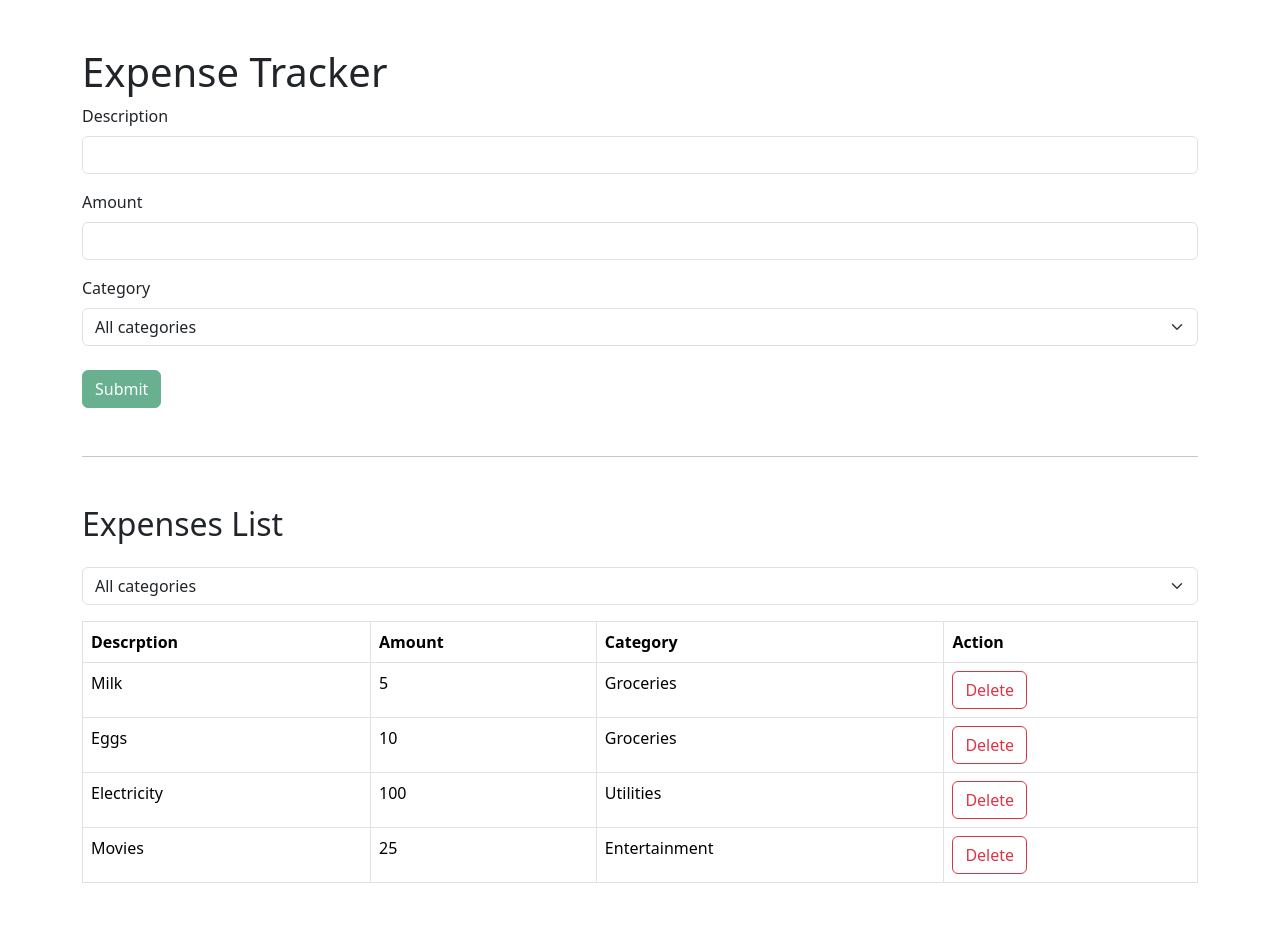
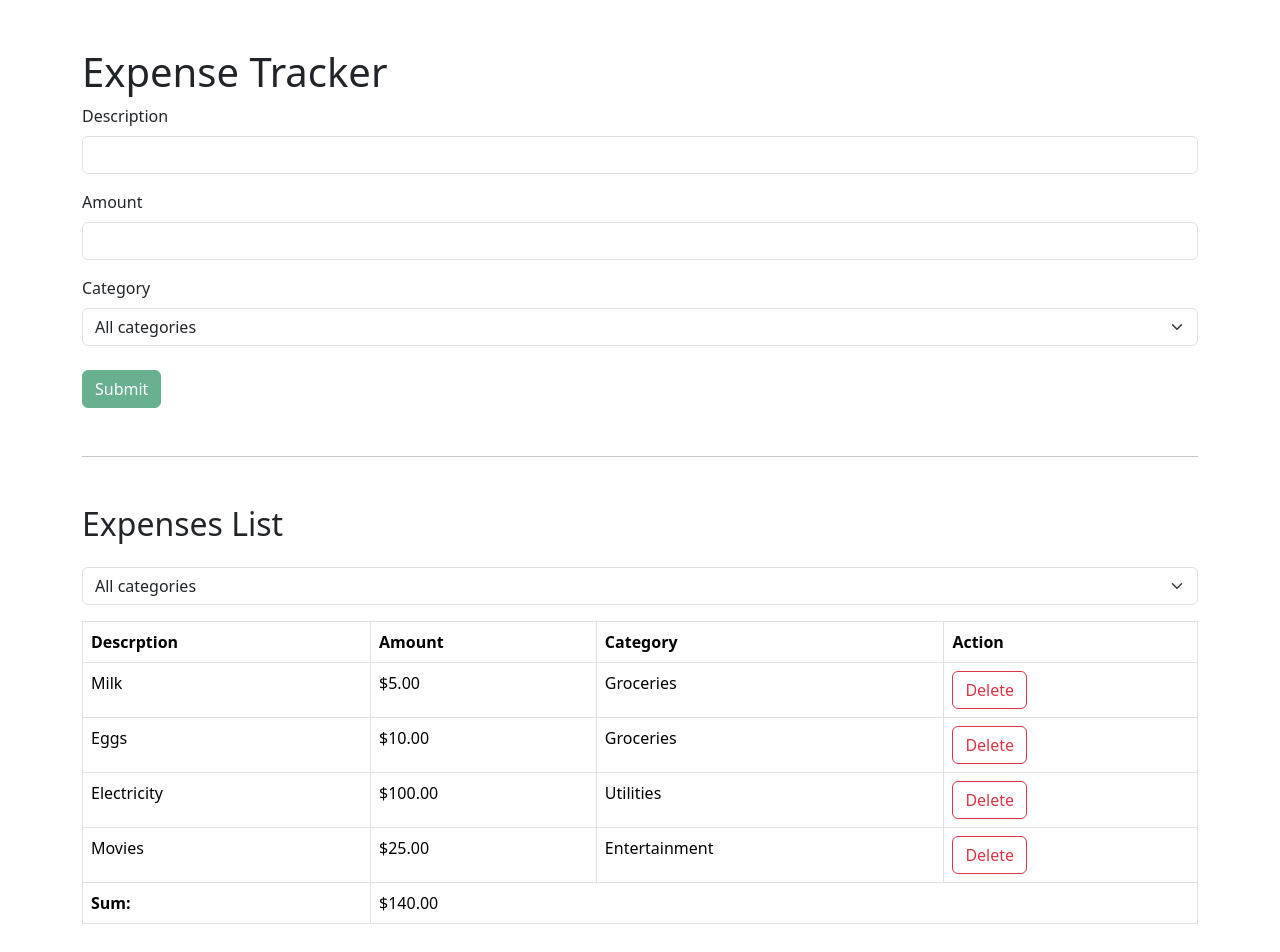
Before and after one commit to TomaszKlekner/gameHub, a React (Vite) app: page / in a window 1280 px wide. Shown: the top 952 px of the page. Before the commit the page ends 931 px from the top, so only its background shows below. Built offline with nearby package versions, Linux system fonts and the light colour scheme.

Commit message:
Build an expense tracker

```diff
--- a/src/components/ExpenseTracker/ExpenseTracker.tsx
+++ b/src/components/ExpenseTracker/ExpenseTracker.tsx
@@ -10,6 +10,7 @@ export interface Expense {
 
 const ExpenseTracker = () => {
   const categories = ['Groceries', 'Utilities', 'Entertainment'];
+  const [selectedCategory, setSelectedCategory] = useState('');
 
   const [expenses, setExpenses] = useState<Expense[]>([
     {
@@ -34,6 +35,9 @@ const ExpenseTracker = () => {
     },
   ]);
 
+  const filteredExpenses = selectedCategory
+    ? expenses.filter((expense) => expense.category === selectedCategory)
+    : expenses;
   return (
     <div>
       <h1>Expense Tracker</h1>
@@ -43,8 +47,9 @@ const ExpenseTracker = () => {
       />
       <hr className='my-5' />
       <ExpenseTrackerList
-        expenses={expenses}
+        expenses={filteredExpenses}
         categories={categories}
+        onSelectCategory={(category) => setSelectedCategory(category)}
         onDeleteExpense={(expense) =>
           setExpenses(
             expenses.filter((e) => e.description !== expense.description)
--- a/src/components/ExpenseTracker/ExpenseTrackerList.tsx
+++ b/src/components/ExpenseTracker/ExpenseTrackerList.tsx
@@ -3,12 +3,14 @@ import { Expense } from './ExpenseTracker';
 interface Props {
   expenses: Expense[];
   categories: string[];
+  onSelectCategory: (category: string) => void;
   onDeleteExpense: (expense: Expense) => void;
 }
 
 const ExpenseTrackerList = ({
   expenses,
   categories,
+  onSelectCategory,
   onDeleteExpense,
 }: Props) => {
   if (expenses.length === 0) return <p>No expenses tracked</p>;
@@ -22,9 +24,10 @@ const ExpenseTrackerList = ({
           id='category'
           className='form-select'
           aria-label='Select category'
-          defaultValue={'DEFAULT'}
+          defaultValue={''}
+          onChange={(e) => onSelectCategory(e.target.value)}
         >
-          <option value='DEFAULT'>All categories</option>
+          <option value=''>All categories</option>
           {categories.map((category, index) => (
             <option key={index}>{category}</option>
           ))}
@@ -44,7 +47,7 @@ const ExpenseTrackerList = ({
           {expenses.map((expense, index) => (
             <tr key={index}>
               <td>{expense.description}</td>
-              <td>{expense.amount}</td>
+              <td>${expense.amount.toFixed(2)}</td>
               <td>{expense.category}</td>
               <td>
                 <button
@@ -56,6 +59,17 @@ const ExpenseTrackerList = ({
               </td>
             </tr>
           ))}
+          <tr>
+            <td>
+              <strong>Sum:</strong>
+            </td>
+            <td colSpan={3}>
+              $
+              {expenses
+                .reduce((acc, expense) => expense.amount + acc, 0)
+                .toFixed(2)}
+            </td>
+          </tr>
         </tbody>
       </table>
     </>
```
